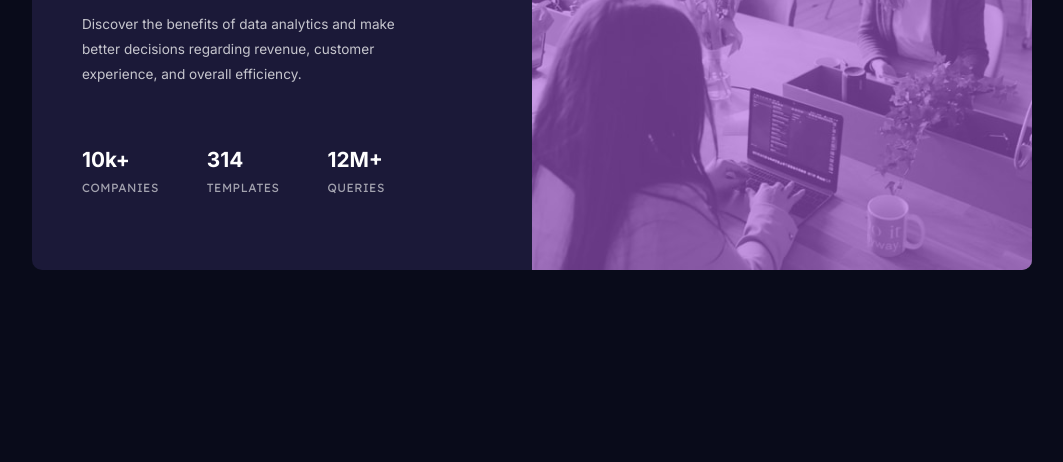
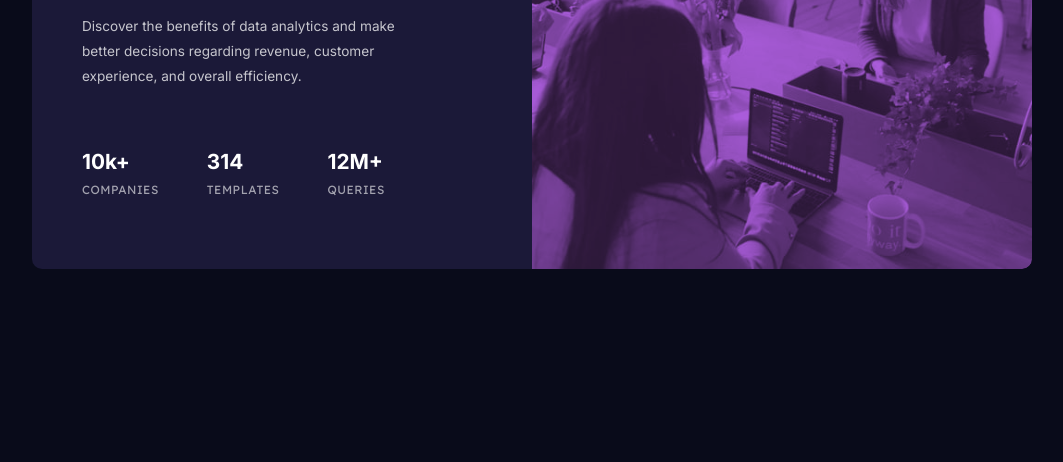
Before and after one commit to jeremy-prt/Stats-preview-card-component, a plain HTML site: page index.html in a window 1280 px wide. Shown: the part 338-800 px from the top of the page, without its empty margins (108-1171 px from the left). Drawn offline with Linux system fonts and the light colour scheme.

Commit message:
Update style.css

```diff
--- a/style.css
+++ b/style.css
@@ -38,24 +38,23 @@ main {
 }
 
 .container.image {
+  display: inherit;
   position: relative;
+  border-radius: 0 10px 10px 0;
+  background-color: hsl(277, 64%, 61%);
 }
 .container.image img {
   width: 100%;
   height: 100%;
+  position: relative;
+  background-size: cover;
+  border-radius: 0 10px 10px 0;
+  mix-blend-mode: multiply;
+  opacity: 0.75;
 }
 
 .container.image img.mobile {
   display: none;
-}
-
-.container.image .span {
-  position: absolute;
-  width: 100%;
-  height: 100%;
-  top: 0;
-  background-color: var(--span);
-  opacity: 0.6;
 }
 
 .container.text {
```
